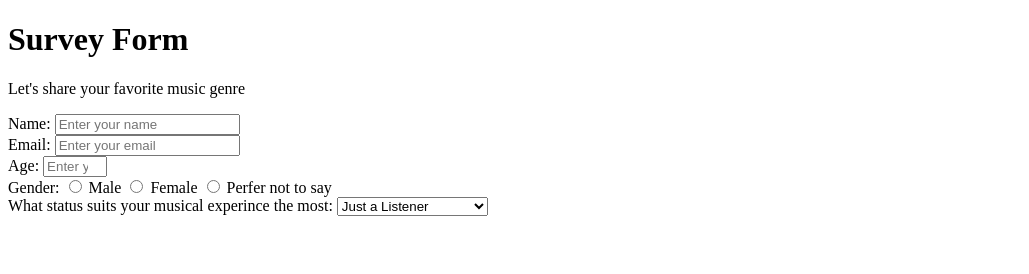
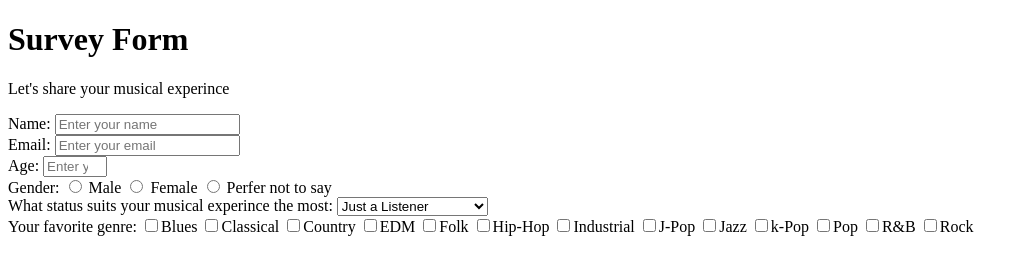
Before and after one commit to csc473s2019-webdev/hw3-p5-practice-with-html-css-forms-RyanLinrm, a plain HTML site: page index.html in a window 1280 px wide. Shown: the whole page, without its empty margins (0-1029 px from the left). Drawn offline with Linux system fonts and the light colour scheme.

Commit message:
Checkbox section added

```diff
--- a/index.html
+++ b/index.html
@@ -9,7 +9,7 @@
     <h1 id="title">Survey Form</h1>
 
     <div class="myform">
-        <p id="description">Let's share your favorite music genre</p>
+        <p id="description">Let's share your musical experince</p>
 
         <form action="" id="survey-form">
             <div class="formElement">
@@ -43,6 +43,26 @@
                     <option value="hater">I don't enjoy music</option>
                 </select>
             </div>
+            <div class="formElement">
+                <label for="genre">Your favorite genre:</label>
+                <input type="checkbox" name="genre" value="Blues">Blues
+                <input type="checkbox" name="genre" value="Classical">Classical
+                <input type="checkbox" name="genre" value="Country">Country
+                <input type="checkbox" name="genre" value="EDM">EDM
+                <input type="checkbox" name="genre" value="Folk">Folk
+                <input type="checkbox" name="genre" value="Hip-Hop">Hip-Hop
+                <input type="checkbox" name="genre" value="Industrial">Industrial
+                <input type="checkbox" name="genre" value="J-Pop">J-Pop
+                <input type="checkbox" name="genre" value="Jazz">Jazz
+                <input type="checkbox" name="genre" value="k-Pop">k-Pop
+                <input type="checkbox" name="genre" value="Pop">Pop
+                <input type="checkbox" name="genre" value="R&B">R&B
+                <input type="checkbox" name="genre" value="Rock">Rock
+
+
+
+
+            </div>
 
         </form>
     </div>
```
